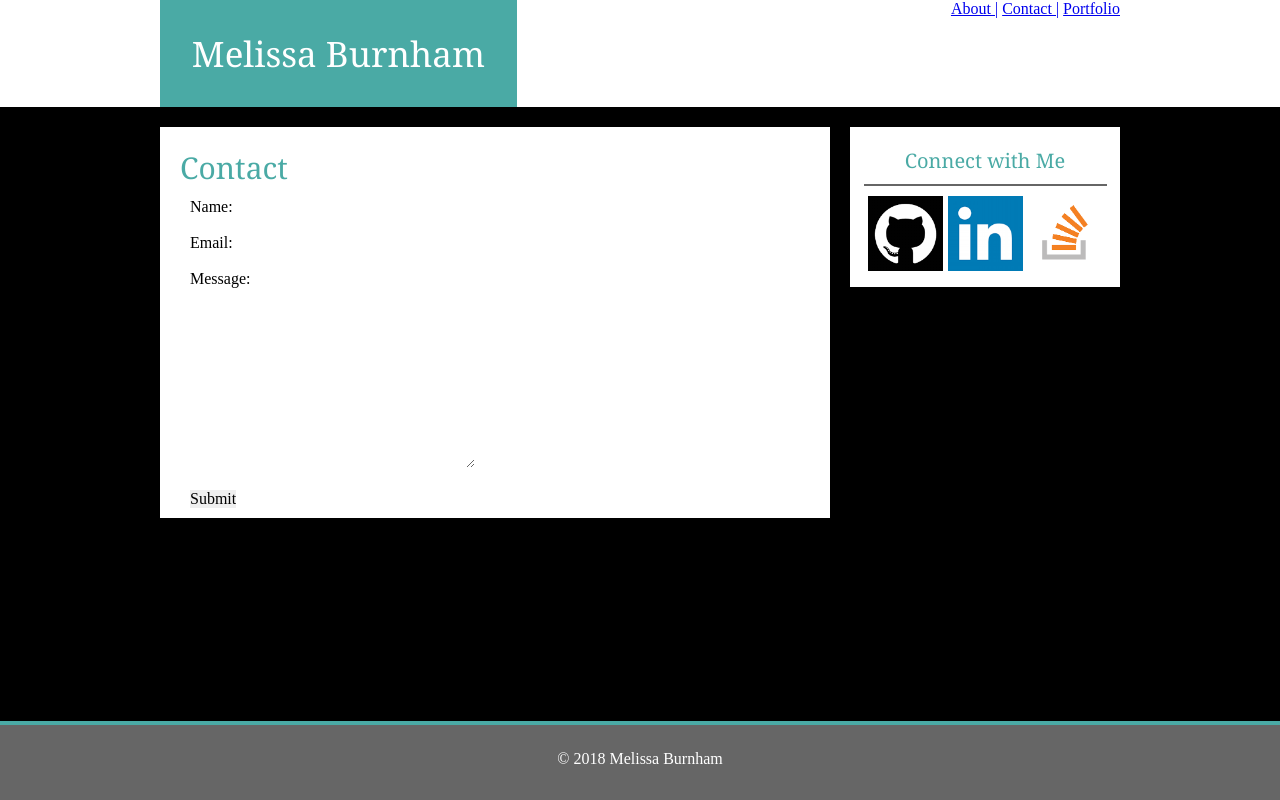
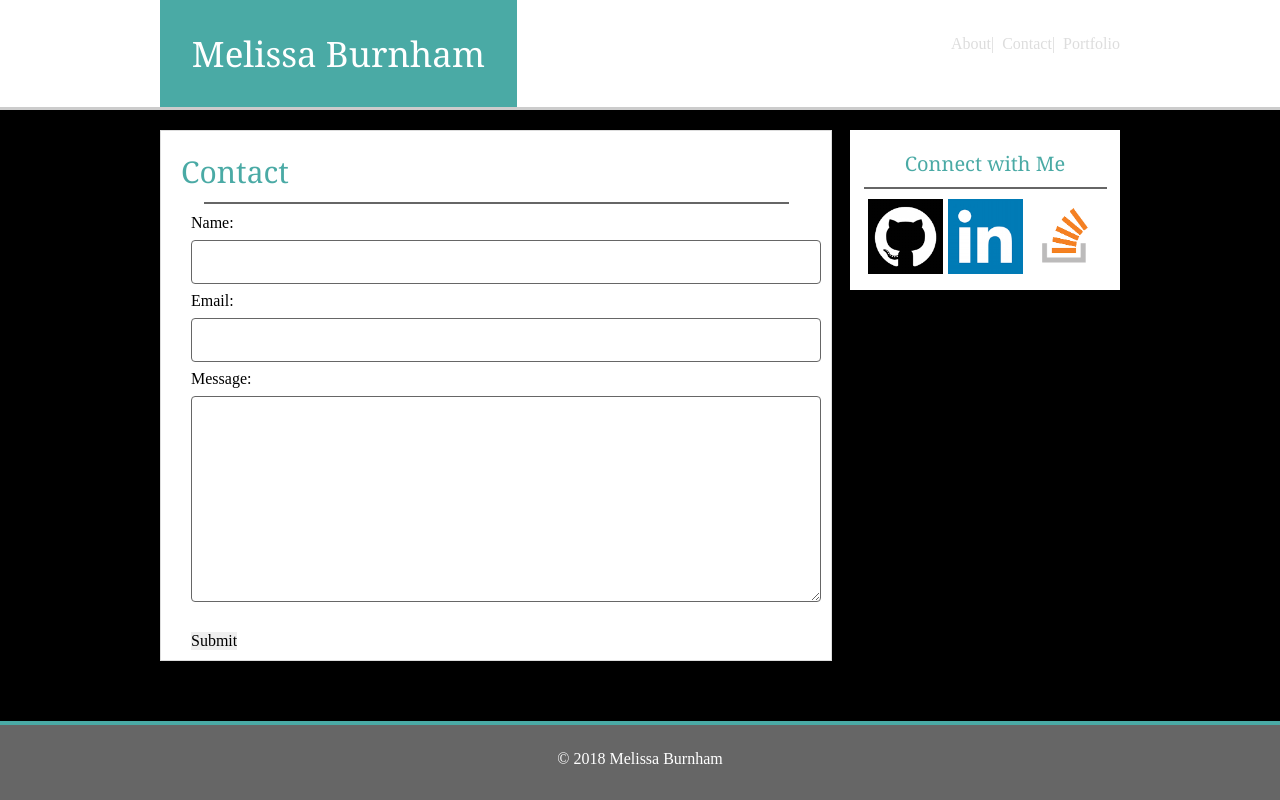
Before and after one commit to melissarburnham/Basic-Portfolio, a plain HTML site: page contact.html in a window 1280 px wide. Drawn offline with Linux system fonts and the light colour scheme.

Commit message:
cleaning up css

```diff
--- a/assets/css/style.css
+++ b/assets/css/style.css
@@ -3,6 +3,16 @@
 	width: 960px;
 	margin: 0 auto;
 	overflow: auto;
+}
+
+html, body {
+	height: 100%;
+	margin: 0;
+}
+
+.wrapper{
+	min-height: 100%;
+	margin-bottom: -50px;
 }
 
 #headername {
@@ -19,10 +29,22 @@
 .headersection {
 	background-color: #ffffff;
 	margin-bottom: 20px;
+	border-bottom: 3px solid #cccccc;
 }
 
 .navigation {
 	background-color: #ffffff;
+	margin-top: 35px;
+	word-spacing: 4px;
+}
+
+a:hover {
+	color: #4aaaa5;
+}
+
+a {
+	text-decoration: none;
+	color: #dddddd;
 }
 
 h1 {
@@ -46,8 +68,9 @@ ul {
 	background-color: #ffffff;
 	width: 650px;
 	float: left;
-	margin-right: 20px;
+	margin-right: 18px;
 	padding: 10px;
+	border: 1px solid #dddddd;
 }
 .connect{
 	width: 270px;
@@ -85,6 +108,24 @@ form{
 	margin-left: 20px;
 }
 
+input[type=text] {
+	width: 100%;
+    padding: 12px 20px;
+    margin: 8px 0;
+    box-sizing: border-box;
+    border: 1px solid #666666;
+    border-radius: 4px;
+}
+
+textarea {
+	width: 100%;
+    padding: 12px 20px;
+    margin: 8px 0;
+    box-sizing: border-box;
+    border: 1px solid #666666;
+    border-radius: 4px;
+}
+
 #portfoliopics {
 	padding:20px;
 }
@@ -104,9 +145,14 @@ footer {
 	height: 50px;
 	width: 100%;
 	background-color: #666666;
-	position: fixed;
 	left: 0;
 	bottom: 0;
 	border-top: 4px solid #4aaaa5;
 	padding-top: 25px;
+	margin-top: -50%;
+	position: fixed;
 }
+
+.push {
+	height: 50px;
+}
--- a/contact.html
+++ b/contact.html
@@ -9,13 +9,14 @@
 </head>
 
 <body>
+	<div class="wrapper">
 		<header class="headersection">
 			<div class="container">
 					<h2 id="headername">Melissa Burnham</h2>
 					<nav>
 						<ul class="navigation">
-						<li><a href="index.html">About |</a></li>
-						<li><a href="contact.html">Contact |</a></li>
+							<li><a href="index.html">About|</a></li>
+							<li><a href="contact.html">Contact|</a></li>
 							<li><a href="portfolio.html">Portfolio</a></li>
 						</ul>
 					</nav>
@@ -27,7 +28,7 @@
 			<section class="mainsection">
 				<h1 class="pagetitle">Contact</h1>
 
-			<hr class=linebreak">
+				<hr class="linebreak">
 
 			<!--form for contact-->
 				<form action="/action_page.php">
@@ -43,6 +44,7 @@
 					<input type="submit" name="Submit">
 				</form>
 			</section>
+
 
 
 	<!--Connect wit me info-->
@@ -61,11 +63,13 @@
 
 			</aside>
 
+			<div class="push"></div>
+
 		</div>
-
-	<div class="push"></div>
 
 		<footer>  &copy; 2018 Melissa Burnham</footer>
 </body>
 
+	</div>
+
 </html>
```
Also changed, not shown: index.html (+7 -5 lines), portfolio.html (+6 -5 lines). Lines whose indentation alone changed are shown as unchanged.
